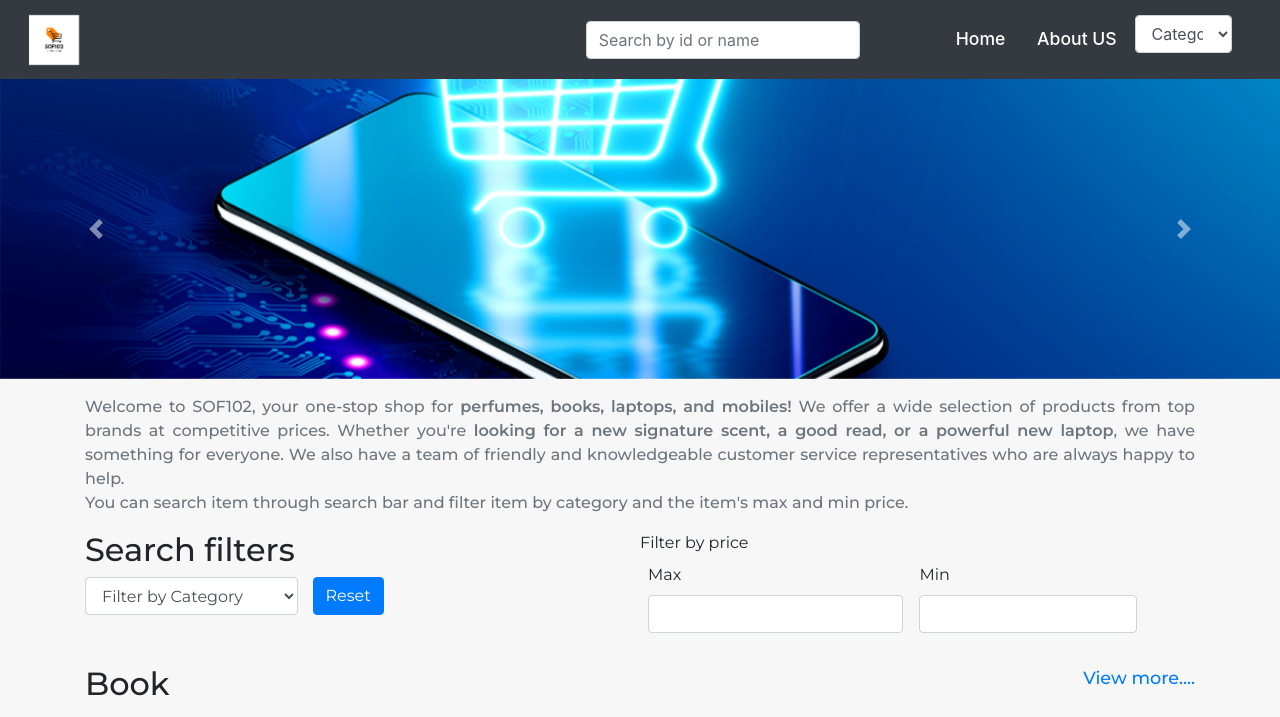
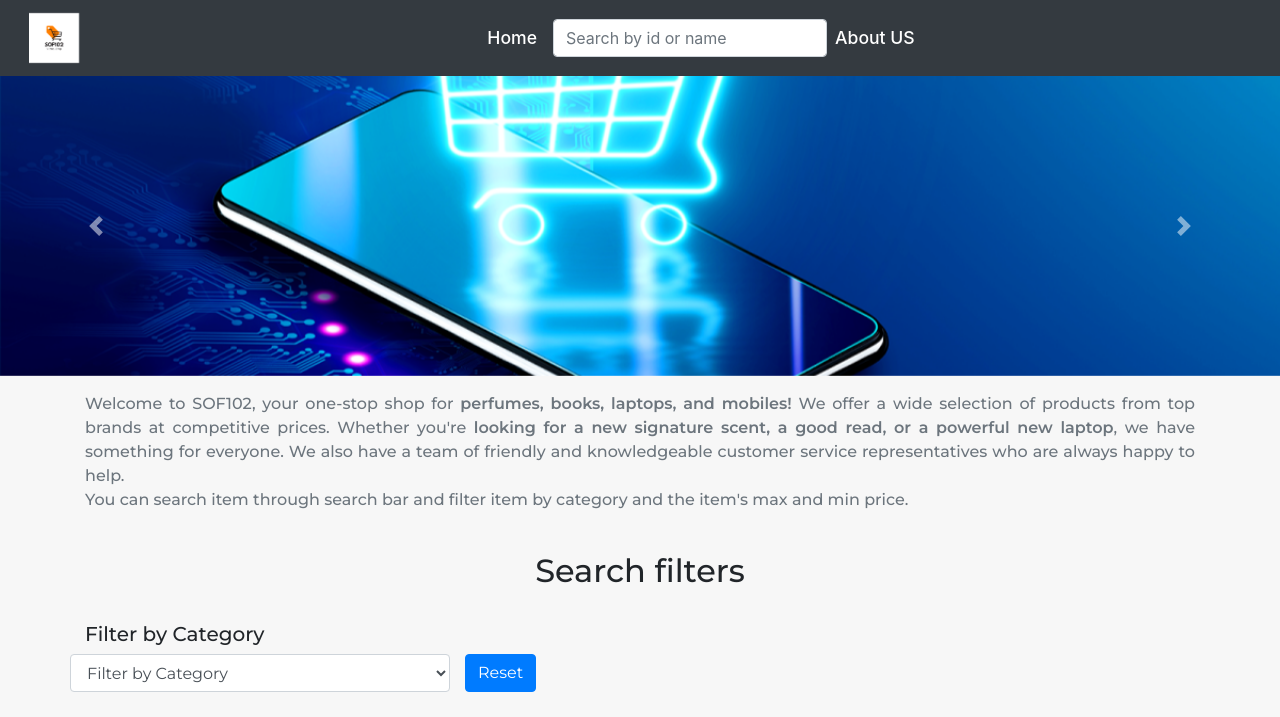
Before and after one commit to dkc1549/e-commerce, a PHP site: page / in a window 1280 px wide. Shown: the top 717 px of the page. Run offline with PHP 8.4, Linux system fonts and the light colour scheme; data comes from the database, SQL or seed files in the repository; some libraries are stand-ins or nearby versions.

Commit message:
mero ta sakio

```diff
--- a/assets/js/urlOntyping.js
+++ b/assets/js/urlOntyping.js
@@ -3,6 +3,11 @@ let catgry = document.getElementById('category');
 catgry.addEventListener('change', function () {
   category(catgry.value);
 });
+if(catgry.value!="Filter by Category"){
+  document.getElementById('price').style.display="block";
+}else{
+  document.getElementById('price').style.display="none";
+}
 
 document.getElementById('max').addEventListener('change', price);
 document.getElementById('min').addEventListener('change', price);
@@ -63,6 +68,7 @@ async function search() {
 
 // <======== SCRIPT FOR CATEGORY FILTER =========>
 function category(value) {
+  document.getElementById('price').style.display="block";
   let display = document.getElementById('filteroutput');
   let xhr = new XMLHttpRequest();
   let output = '';
--- a/include/navbar.php
+++ b/include/navbar.php
@@ -8,9 +8,15 @@
                 <span class="navbar-toggler-icon"></span>
             </button>
 
-            <div class="collapse navbar-collapse justify-content-end " id="navbarSupportedContent">
-                <div class="justify-content-center">
-                    <form class="form-inline my-2 my-lg-0">
+            <div class="collapse navbar-collapse justify-content-center " id="navbarSupportedContent">
+                <div class="">
+                    <ul class=" footer-page">
+                        <li class="nav-item active head-nav">
+                            <a class="nav-link head-nav" href="index.php">Home
+                                <span class="sr-only">(current)</span></a>
+                        </li>
+                        <li>
+                            <form class="form-inline my-2 my-lg-0 w-25">
 
                                 <div id="mainsearch" class="d-block">
                                     <script>
@@ -29,18 +35,11 @@
                                 </div>
 
                             </form>
-                </div>
-                <div class="">
-                    <ul class=" footer-page">
-                        <li class="nav-item active head-nav">
-                            <a class="nav-link head-nav" href="index.php">Home
-                                <span class="sr-only">(current)</span></a>
                         </li>
-
                         <li class="nav-item ">
                             <a class=" head-nav" href="aboutus.php">About US</a>
                         </li>
-                        <li class="nav-item " style="margin-top: 5px">
+                        <!-- <li class="nav-item " style="margin-top: 5px">
                             <div class="">
                                 <div class="">
                                     <select id="category" class="form-select form-control form-select-lg mb-3" aria-label=".form-select-lg example">
@@ -53,7 +52,7 @@
 
                                 </div>
                             </div>
-                        </li>
+                        </li> -->
                     </ul>
                 </div>
 
--- a/index.php
+++ b/index.php
@@ -61,14 +61,14 @@ function cutString($string, $length)
     <!-- ============= Catchy Headline ends ============ -->
     <div class="container-fluid">
         <div class="container">
+            <h2 class="text-center p-4">Search filters</h2>
             <div class="row">
                 <div class="col-6">
-            <h2>Search filters</h2>
+                    <h5>Filter by Category</h5>
                     <div class="row">
-                <div class="col-md-6">
                         <div class="container-fluid">
                         <div class="row">
-                            <select id="category" class="form-select col-10 form-control form-select mb-3" aria-label=".form-select example">
+                            <select id="category" class="form-select col-8 form-control form-select mb-3" aria-label=".form-select example">
                                 <option selected disabled>Filter by Category</option>
                                 <option value="book">Book</option>
                                 <option value="perfume">Perfume</option>
@@ -82,20 +82,19 @@ function cutString($string, $length)
                         </div>
                     </div>
                 </div>
-            </div>
                 <!-- =========== Price filter goes here =========== -->
-            <div class="col-md-6">
+                <div class="col-md-6" id="price">
                     <div class="row">
-                    <div class="text-center">Filter by price</div>
+                        <h5 class="text-center">Filter by price</h5>
                         <div class="container">
                             <div class="row justify-content-evenly">
                                 <div class="m-2">
                                     <label for="" class="form-label">Max</label>
-                                <input type="number" step="0.01" class="d-inline-block form-control" name="" id="max" placeholder="">
+                                    <input type="number" step="0.01" class="" name="" id="max" placeholder="">
                                 </div>
                                 <div class="m-2">
                                     <label for="" class="form-label">Min</label>
-                                <input type="number" step="0.01" class="form-control" name="" id="min" placeholder="">
+                                    <input type="number" step="0.01" class="" name="" id="min" placeholder="">
                                 </div>
                             </div>
                         </div>
```
Lines whose indentation alone changed are shown as unchanged.
